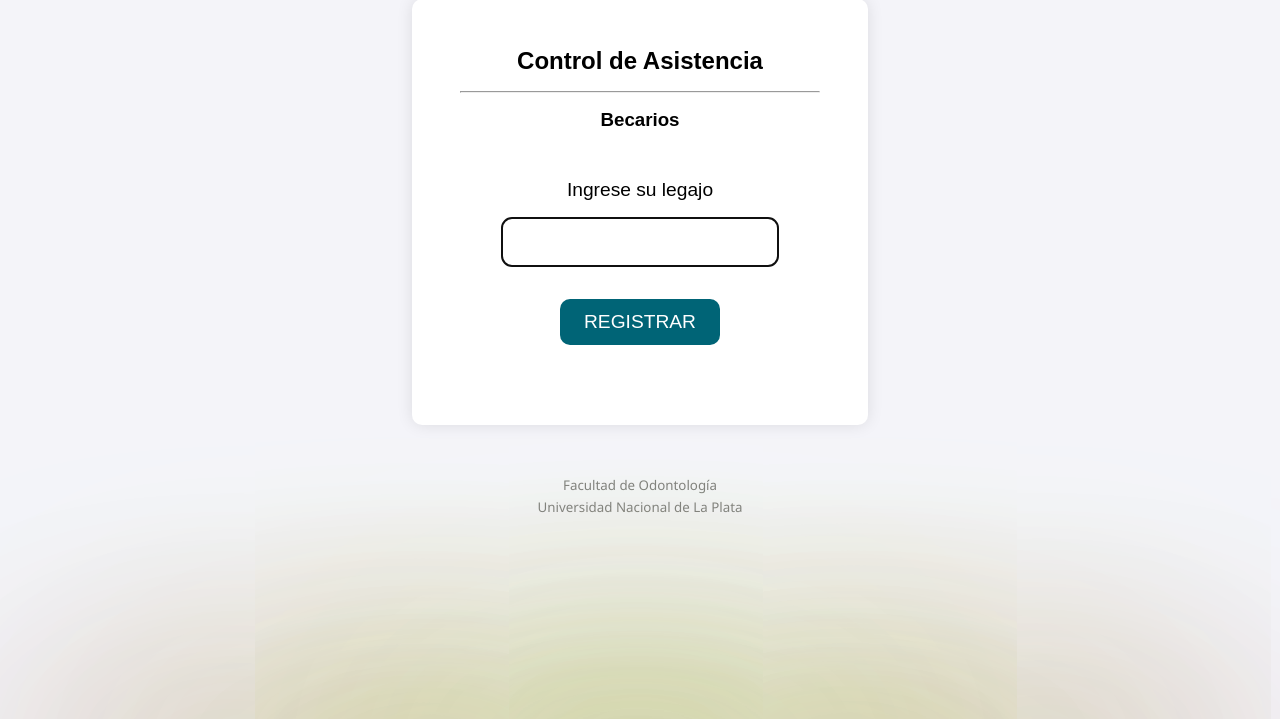
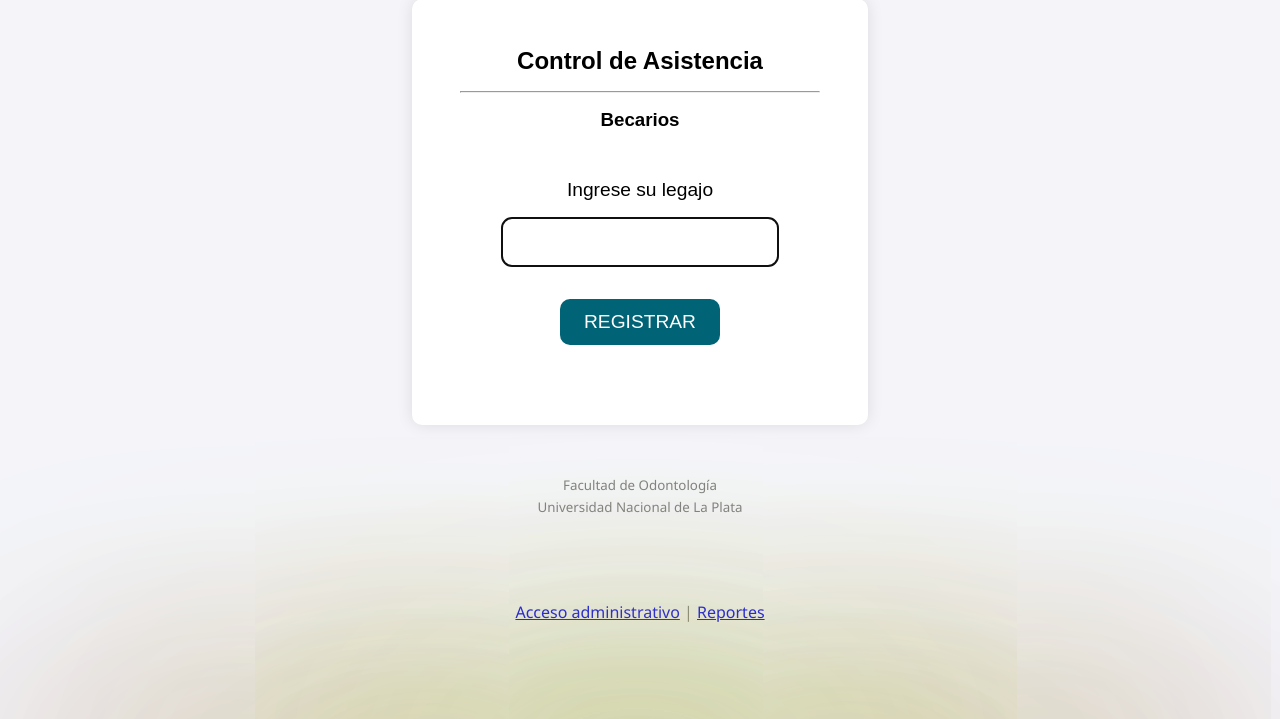
Before and after one commit to ctrbts/asistencia-becarios, a Django app: page / in a window 1280 px wide. Shown: the part 81-800 px from the top of the page. Run offline with Django 5.2, Linux system fonts and the light colour scheme.

```diff
--- a/templates/gestion_horarios/fichar.html
+++ b/templates/gestion_horarios/fichar.html
@@ -79,6 +79,13 @@
             font-family: 'Segoe UI', Tahoma, Geneva, Verdana, sans-serif;
         }
 
+        .footer-admin{
+            text-align: center;
+            margin-top: 3rem;
+            color: gray;
+            /* font-size: 0.8rem; */
+            font-family: 'Segoe UI', Tahoma, Geneva, Verdana, sans-serif;
+        }
         /* CSS animation */
 
         * {
@@ -399,6 +406,10 @@
         <div class="footer-brand">
             <small>Facultad de Odontología <br> Universidad Nacional de La Plata</small>
         </div>
+        <br><br>
+        <div class="footer-admin">
+            <a href="http://127.0.0.1:8000/admin">Acceso administrativo</a> | <a href="http://127.0.0.1:8000/reportes">Reportes</a>
+        </div>
         <article id="lightings">
             <section id="one">
                 <section id="two">
```
Also changed, not shown: CHANGELOG.md (added), becarios/__init__.py (deleted), gestion_horarios/__init__.py (deleted), gestion_horarios/migrations/__init__.py (deleted), 1 other file.
